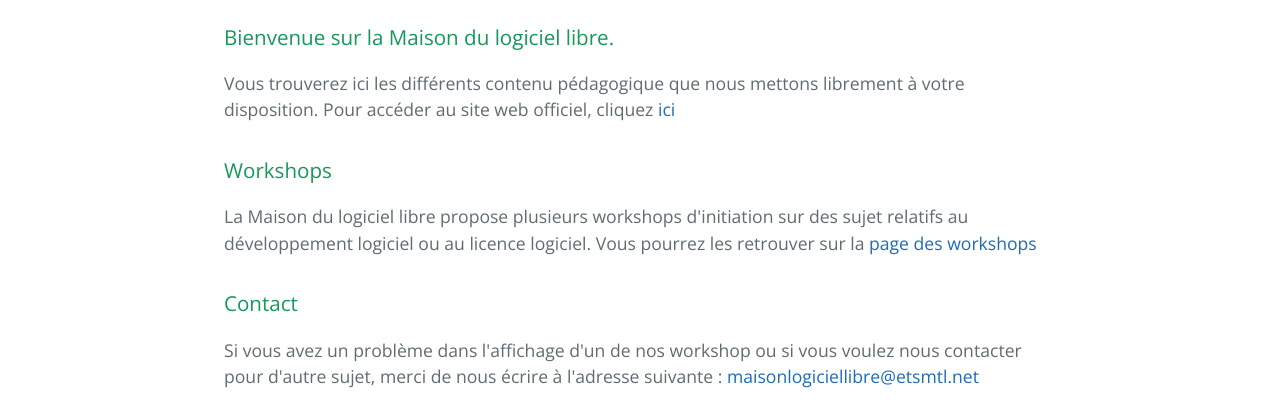
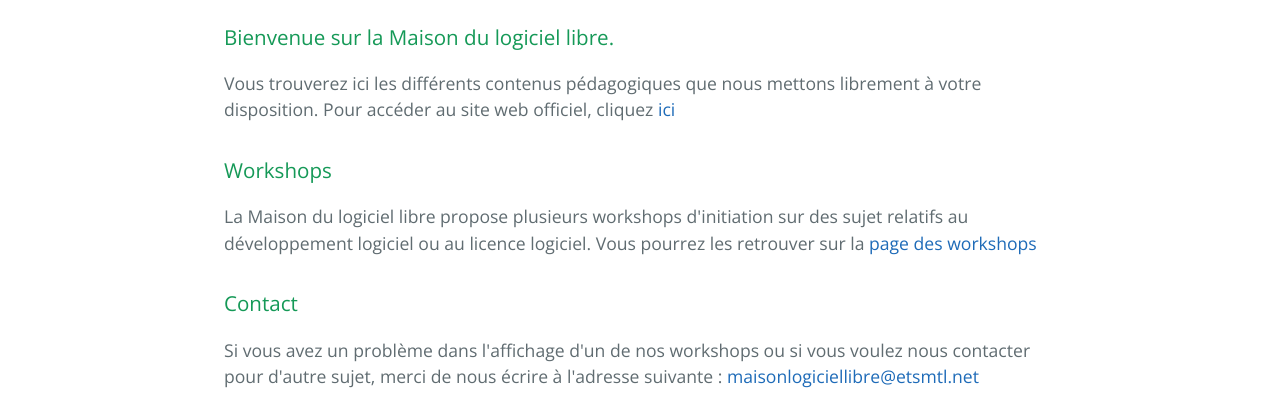
Before and after one commit to David-Ro/MaisonLogicielLibre.github.io, a plain HTML site: page index.html in a window 1280 px wide. Shown: the part 327-745 px from the top of the page. Drawn offline with nearby package versions, Linux system fonts and the light colour scheme.

Commit message:
Update index.html

```diff
--- a/index.html
+++ b/index.html
@@ -20,7 +20,7 @@
             <h3>
                 <a id="bienvenue-sur-la-maison-du-logiciel-libre" class="anchor" href="#bienvenue-sur-la-maison-du-logiciel-libre" aria-hidden="true"><span aria-hidden="true" class="octicon octicon-link"></span></a>Bienvenue sur la Maison du logiciel libre.</h3>
 
-            <p>Vous trouverez ici les différents contenu pédagogique que nous mettons librement à votre disposition. Pour accéder au site web officiel, cliquez <a href="https://maisonlogiciellibre.org/">ici</a></p>
+            <p>Vous trouverez ici les différents contenus pédagogiques que nous mettons librement à votre disposition. Pour accéder au site web officiel, cliquez <a href="https://maisonlogiciellibre.org/">ici</a></p>
 
             <h3>
                 <a id="workshops" class="anchor" href="#workshops" aria-hidden="true"><span aria-hidden="true" class="octicon octicon-link"></span></a>Workshops</h3>
@@ -30,7 +30,7 @@
             <h3>
                 <a id="contact" class="anchor" href="#contact" aria-hidden="true"><span aria-hidden="true" class="octicon octicon-link"></span></a>Contact</h3>
 
-            <p>Si vous avez un problème dans l'affichage d'un de nos workshop ou si vous voulez nous contacter pour d'autre sujet, merci de nous écrire à l'adresse suivante : <a href="mailto:maisonlogiciellibre@etsmtl.net">maisonlogiciellibre@etsmtl.net</a></p>
+            <p>Si vous avez un problème dans l'affichage d'un de nos workshops ou si vous voulez nous contacter pour d'autre sujet, merci de nous écrire à l'adresse suivante : <a href="mailto:maisonlogiciellibre@etsmtl.net">maisonlogiciellibre@etsmtl.net</a></p>
 
             <footer class="site-footer">
 
```
